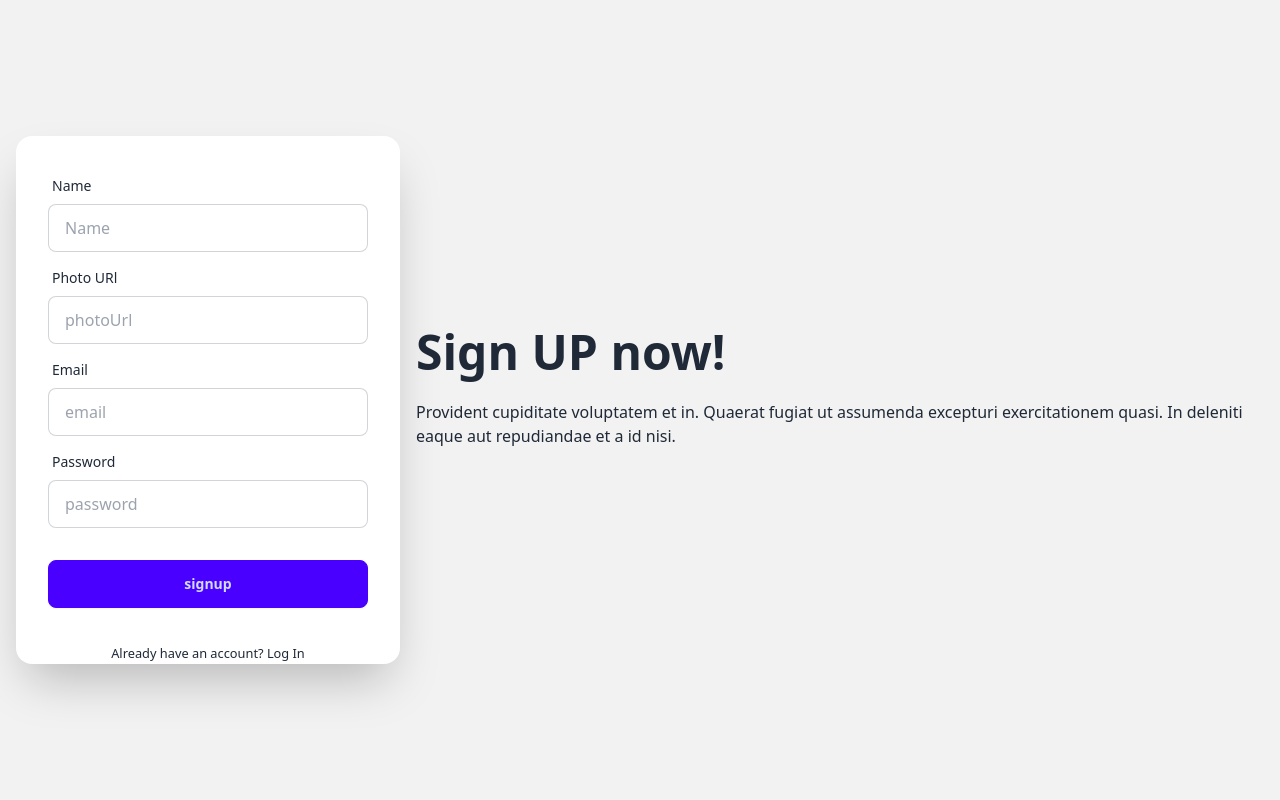
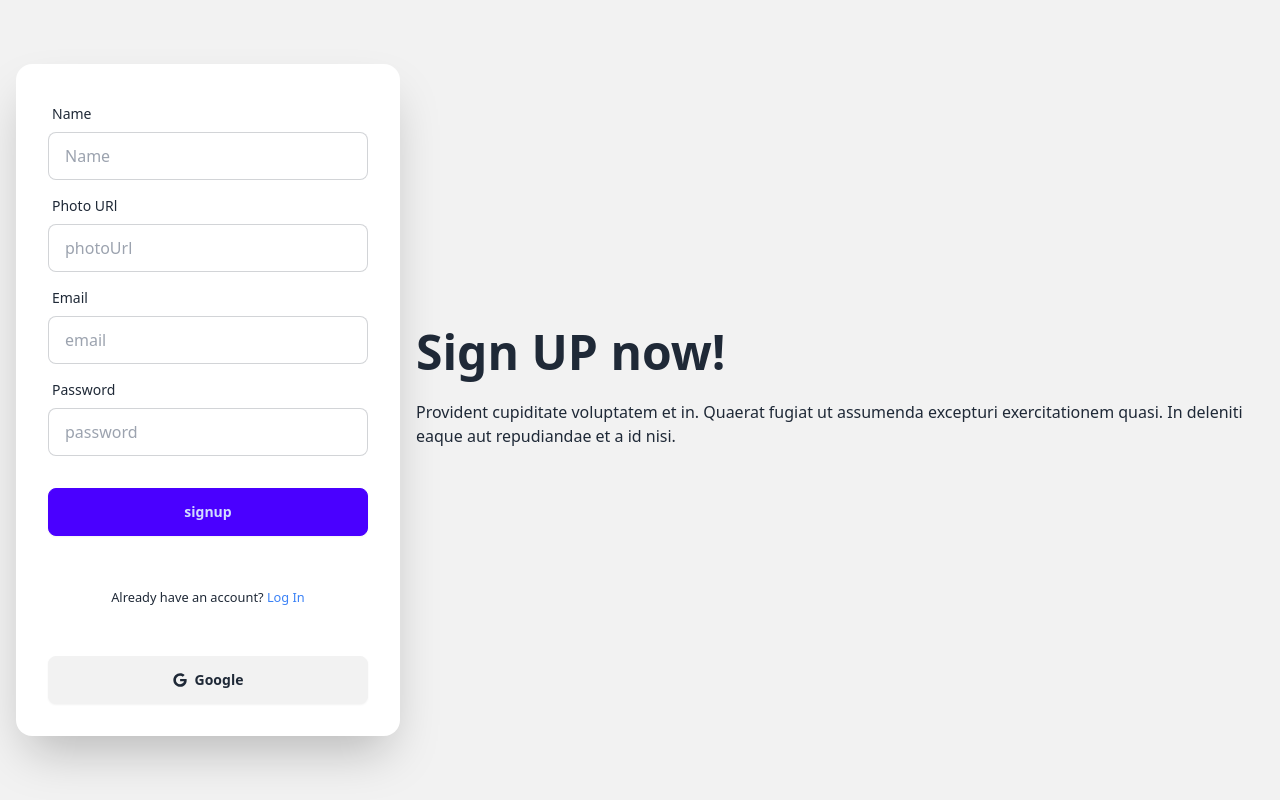
Before and after one commit to omlan99/restaurant-client, a React (Vite) app: page /signup in a window 1280 px wide. Built offline with nearby package versions, Linux system fonts and the light colour scheme; no server answers.

Commit message:
added socialLogin and axiospublic

```diff
--- /dev/null
+++ b/src/Component/SocialLogin.jsx
@@ -0,0 +1,33 @@
+import { FaGoogle } from "react-icons/fa";
+import useAuth from "../Hook/useAuth";
+import useAxiosPublic from "../Hook/useAxiosPublic";
+import { useNavigate } from "react-router-dom";
+
+const SocialLogin = () => {
+    const {googleSignIn} = useAuth()
+    const axiosPublic = useAxiosPublic()
+    const navigate = useNavigate()
+    const handleClick = () => {
+        googleSignIn()
+        .then(result=> {
+            console.log(result.user)
+            const userInfo = {
+                email : result.user?.email,
+                name : result.user?.displayName
+            }
+            axiosPublic.post('/users', userInfo)
+            .then(res => {
+                console.log(res.data)
+                navigate('/')
+            })
+
+        })
+      }
+    return (
+        <div className="p-8 ">
+            <button onClick={handleClick} className="btn  w-full"><FaGoogle></FaGoogle> Google</button>
+        </div>
+    );
+};
+
+export default SocialLogin;
--- /dev/null
+++ b/src/Hook/useAxiosPublic.jsx
@@ -0,0 +1,14 @@
+import axios from "axios";
+
+const axiosPublic = axios.create({
+    baseURL : "http://localhost:5000",
+
+})
+
+const useAxiosPublic = () => {
+    return axiosPublic
+
+
+};
+
+export default useAxiosPublic;
--- a/src/Layout/Dashboard.jsx
+++ b/src/Layout/Dashboard.jsx
@@ -1,6 +1,6 @@
 import React from "react";
-import { FaCalendar, FaCalendarCheck, FaHome, FaList, FaShoppingBag, FaShoppingCart, FaWallet } from "react-icons/fa";
-import { FaLetterboxd, FaSquareLetterboxd, FaStreetView } from "react-icons/fa6";
+import { FaCalendar, FaCalendarCheck, FaEnvelope, FaHome, FaList, FaShoppingBag, FaShoppingCart, FaWallet } from "react-icons/fa";
+import {  FaStreetView } from "react-icons/fa6";
 import { NavLink, Outlet } from "react-router-dom";
 import useCart from "../Hook/useCart";
 
@@ -66,7 +66,7 @@ const Dashboard = () => {
           </li>
           <li>
             <NavLink to="" className ="uppercase">
-            <FaSquareLetterboxd></FaSquareLetterboxd>
+            <FaEnvelope></FaEnvelope>
                 Contact</NavLink>
           </li>
         </ul>
--- a/src/Pages/Login/Login.jsx
+++ b/src/Pages/Login/Login.jsx
@@ -4,6 +4,7 @@ import { useForm } from "react-hook-form";
 import { AuthContext } from '../../Context/AuthProvider';
 import { Helmet } from 'react-helmet-async';
 import { data, Link, useLocation, useNavigate } from 'react-router-dom';
+import SocialLogin from '../../Component/SocialLogin';
 const Login = () => {
     const captchaRef = useRef(null)
     const [disabled, setDisabled] = useState(true)
@@ -35,6 +36,7 @@ const Login = () => {
             setDisabled(true)
         }
     }
+
 
     return (
         <>
@@ -82,7 +84,8 @@ const Login = () => {
                 <input disabled={disabled} type="submit"  className="btn btn-primary" value={"Login"}/>
               </div>
             </form>
-          <p><small>New here? <Link to={'/signup'}>Create an Account</Link></small></p>
+          <p className="text-center py-4"><small>Don't have any account? <Link className="text-blue-400" to={'/signup'}>Create an Account</Link></small></p>
+          <SocialLogin></SocialLogin>
           </div>
         </div>
       </div>
--- a/src/Pages/Login/SignUp.jsx
+++ b/src/Pages/Login/SignUp.jsx
@@ -3,9 +3,13 @@ import { data, Link, useLocation, useNavigate } from "react-router-dom";
 import { useForm } from "react-hook-form";
 import { Helmet } from "react-helmet-async";
 import { AuthContext } from "../../Context/AuthProvider";
+import useAxiosPublic from "../../Hook/useAxiosPublic";
+import axios from "axios";
+import SocialLogin from "../../Component/SocialLogin";
 const SignUp = () => {
+  const axiosPublic = useAxiosPublic();
   const { createUser, updateUser } = useContext(AuthContext);
-  const navigate= useNavigate()
+  const navigate = useNavigate();
   const {
     register,
     handleSubmit,
@@ -19,16 +23,23 @@ const SignUp = () => {
       .then(() => {
         updateUser(data.name, data.photoUrl)
           .then(() => {
+            const userInfo = {
+              name: data.name,
+              email: data.email,
+            };
+            axiosPublic.post("/users", userInfo).then((res) => {
+              if (res.data.inserteId) {
                 reset();
-            console.log("user profile updataed");
                 Swal.fire({
                   position: "top-center",
                   icon: "success",
                   title: "Your work has been saved",
                   showConfirmButton: false,
-              timer: 1500
+                  timer: 1500,
                 });
-            navigate('/')
+                navigate("/");
+              }
+            });
           })
           .catch((error) => console.log(error));
       })
@@ -132,11 +143,12 @@ const SignUp = () => {
                 />
               </div>
             </form>
-            <p className="mx-auto">
+            <p className="text-center py-4">
               <small>
-                Already have an account? <Link to={"/login"}>Log In</Link>
+                Already have an account? <Link className="text-blue-500" to={"/login"}>Log In</Link>
               </small>
             </p>
+            <SocialLogin></SocialLogin>
           </div>
         </div>
       </div>
--- a/src/Router/Routes.jsx
+++ b/src/Router/Routes.jsx
@@ -9,6 +9,7 @@ import SignUp from "../Pages/Login/SignUp";
 import Dashboard from "../Layout/Dashboard";
 import Cart from "../Pages/Dashboard/Cart";
 import UserHome from "../Pages/Dashboard/UserHome";
+import PrivateRoute from "./PrivateRoute";
 
 export const router = createBrowserRouter([
   {
@@ -44,7 +45,7 @@ export const router = createBrowserRouter([
     children: [
       {
         path: "cart",
-        element: <Cart></Cart>
+        element: <PrivateRoute><Cart></Cart></PrivateRoute>
       },
       {
         path : 'home',
```
Lines whose indentation alone changed are shown as unchanged.
